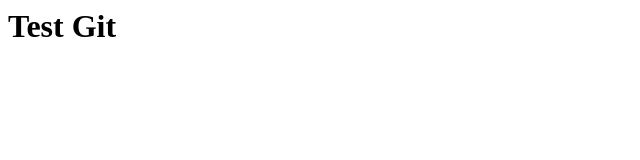
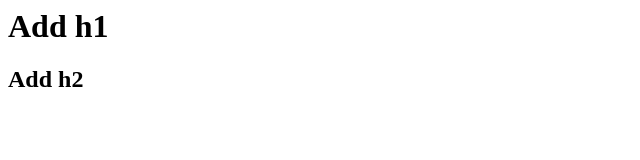
Before and after one commit to STAM0283/helloWorld, a plain HTML site: page index.html in a window 1280 px wide. Shown: the whole page, without its empty margins (0-640 px from the left). Drawn offline with Linux system fonts and the light colour scheme.

Commit message:
Add <h2>

```diff
--- a/index.html
+++ b/index.html
@@ -5,7 +5,8 @@
       <title>Git 1</title>
   </head>
 <body>
-    <h1>Test Git</h1>
+    <h1>Add h1</h1>
+    <h2>Add h2</h2>
 
 </body>
 
```
